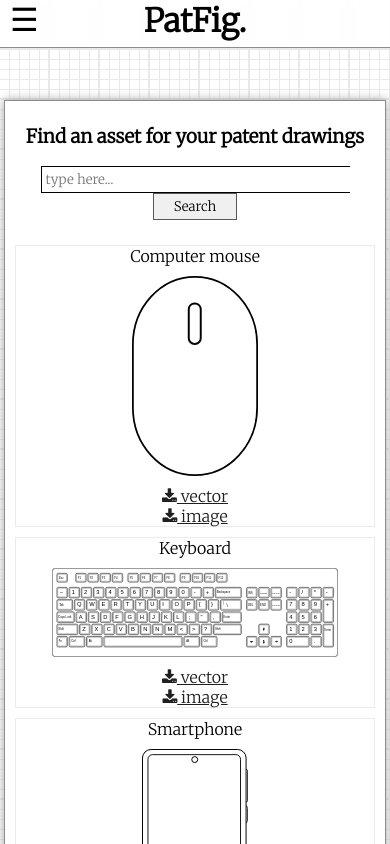
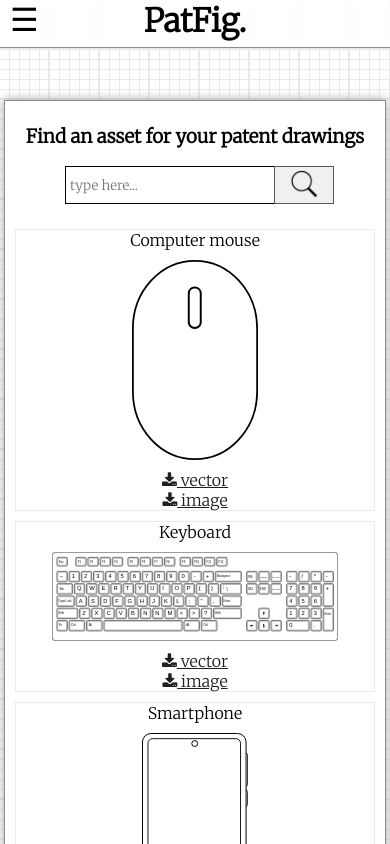
Before and after one commit to AntonHuggard/PatFigPublic, a React (Create React App) app: page /#/ in a window 390 px wide. Shown: the top 844 px of the page. Built offline with nearby package versions, Linux system fonts and the light colour scheme.

Commit message:
+ magnifying glass icon for  searching on mobile

```diff
--- a/src/components/SearchBar.js
+++ b/src/components/SearchBar.js
@@ -6,7 +6,10 @@ class SearchBar extends Component {
         return(
             <form id='search-bar-wrapper' method='GET' autocomplete="off">
                 <input type='text' name='q' placeholder='type here...' id='search-bar'/>
-                <button type='submit' id='search-btn'>Search</button>
+                <button type='submit' id='search-btn'>
+                    <img src={window.location.origin + '/search-icon.png'} />
+                    <span>Search</span>
+                </button>
             </form>
         )
     }
--- a/src/style/main.css
+++ b/src/style/main.css
@@ -109,3 +109,32 @@ body {
     background-color: rgb(212, 212, 212);
     cursor: pointer;
 }
+
+#search-btn img {
+    display: none;
+}
+
+@media only screen and (max-width: 910px) {
+
+    #search-bar-wrapper {
+        display: grid;
+        grid-template-columns: 1fr 60px;
+        width: 260px;
+        margin: auto;
+        margin-bottom: 20px;
+    }
+
+    #search-bar { width: 200px; }
+
+    #search-btn {
+        padding: 0 10px;
+        padding-top: 2px;
+    }
+
+    #search-btn img {
+        display: unset;
+        width: 30px;
+    }
+
+    #search-btn span { display: none; }
+}
```
Also changed, not shown: public/search-icon.png (added).
